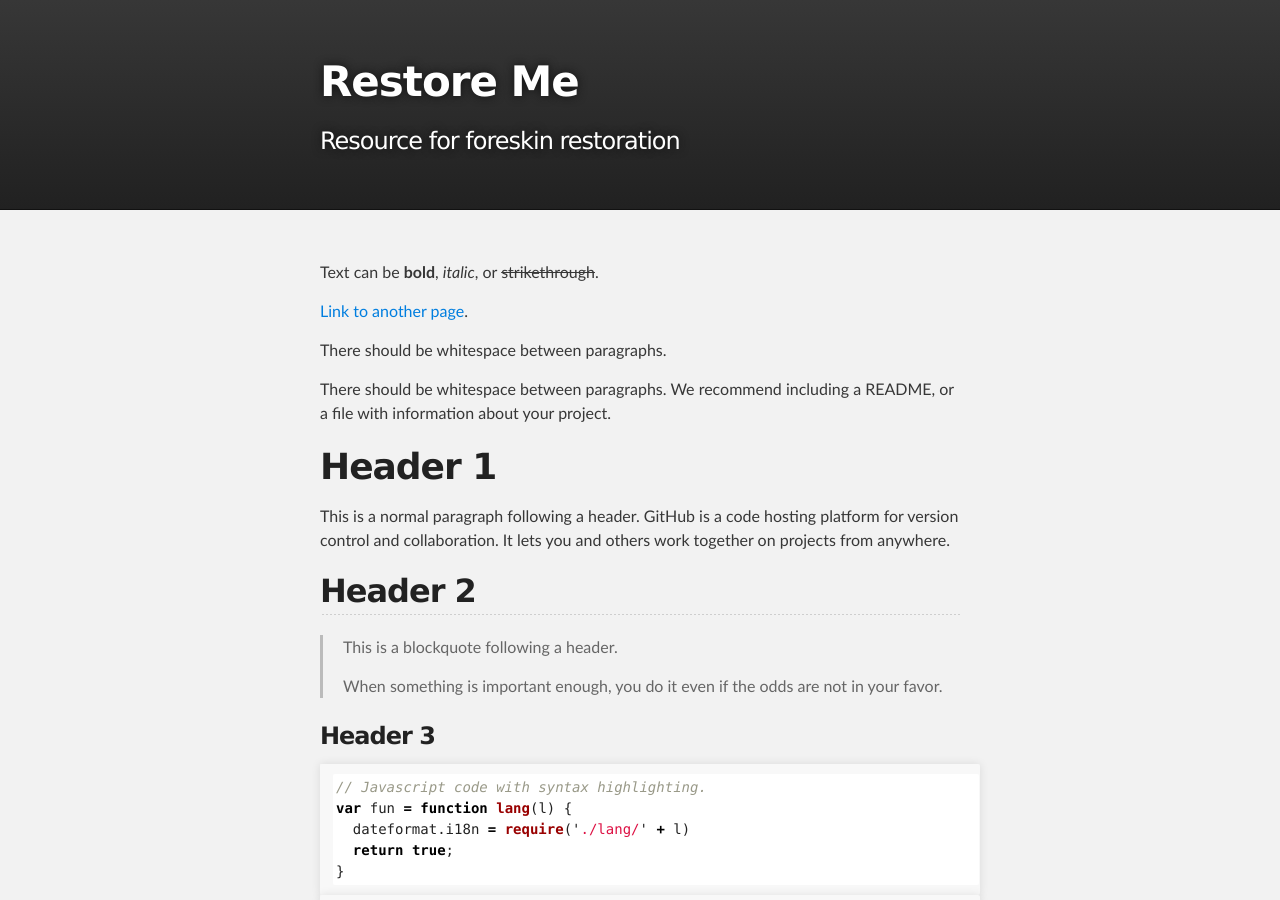
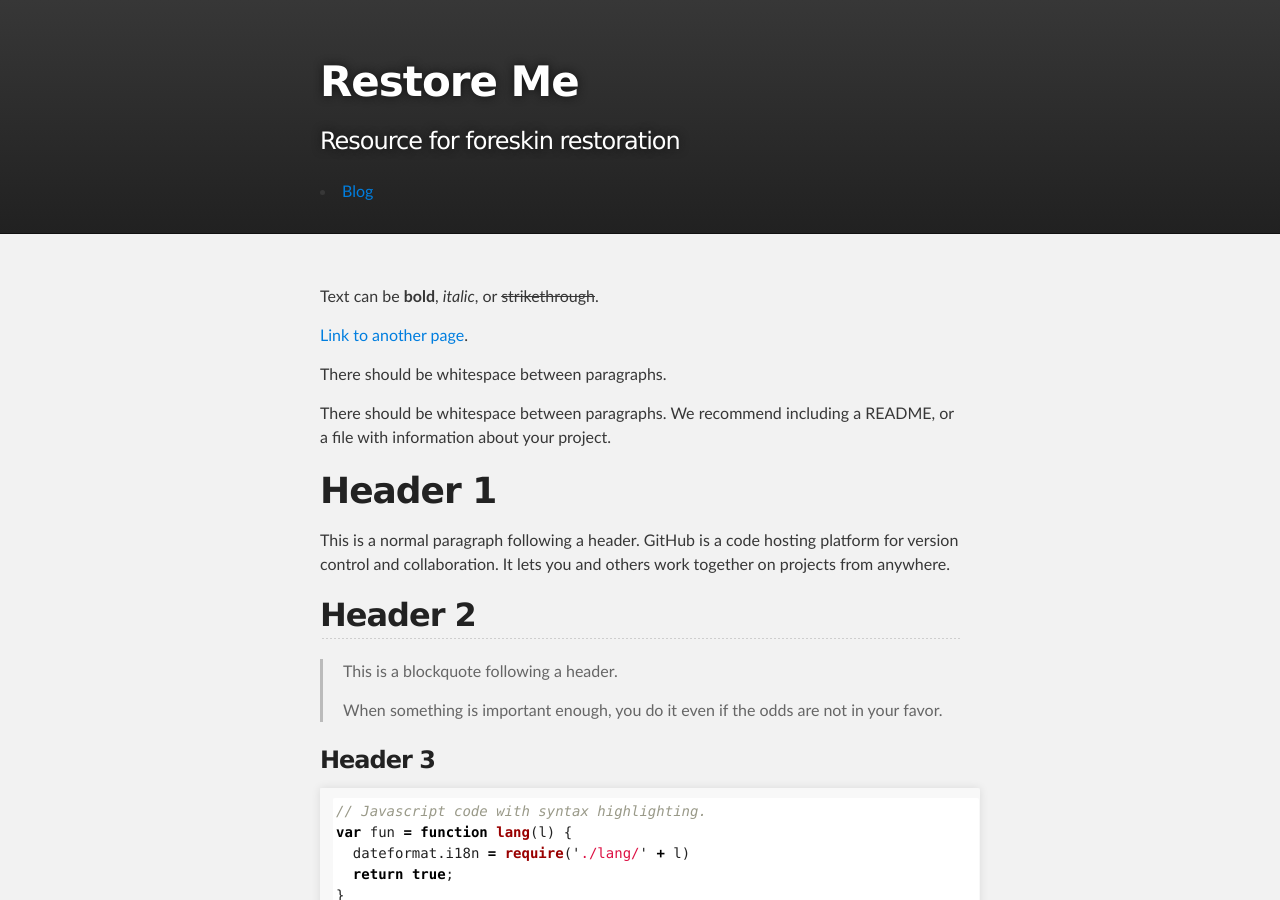
Before and after one commit to restore-me/restore-me.github.io, a Jekyll site: the page built from index.md, in a window 1280 px wide and 900 px high. Built offline with Jekyll 4.4.1, drawn with Linux system fonts in a browser that asks for light colours.

Commit message:
add blog link to header

```diff
--- a/_layouts/default.html
+++ b/_layouts/default.html
@@ -19,6 +19,9 @@
         <header class="inner">
           <h1 id="project_title">{{ site.title | default: site.github.repository_name }}</h1>
           <h2 id="project_tagline">{{ site.description | default: site.github.project_tagline }}</h2>
+          <nav>
+            <li><a href="/blog">Blog</a></li>
+          </nav>
         </header>
     </div>
 
```
